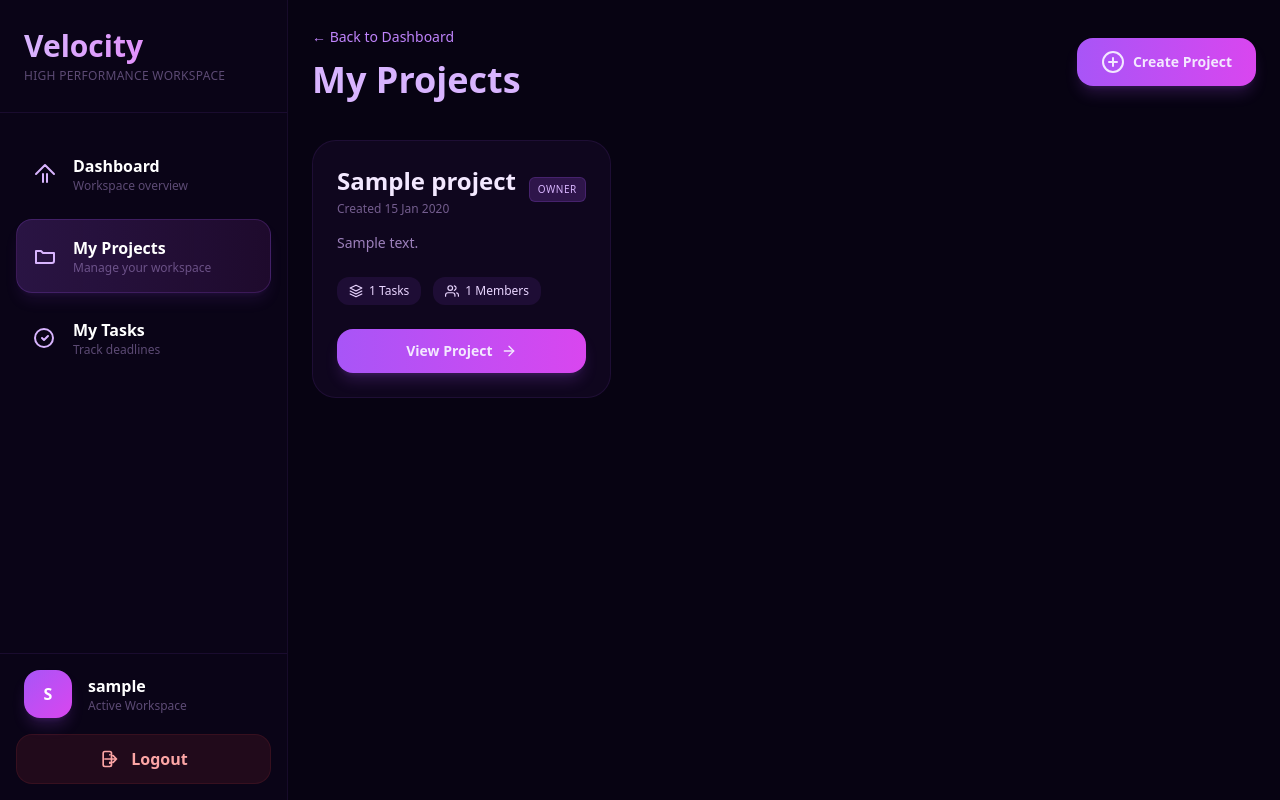
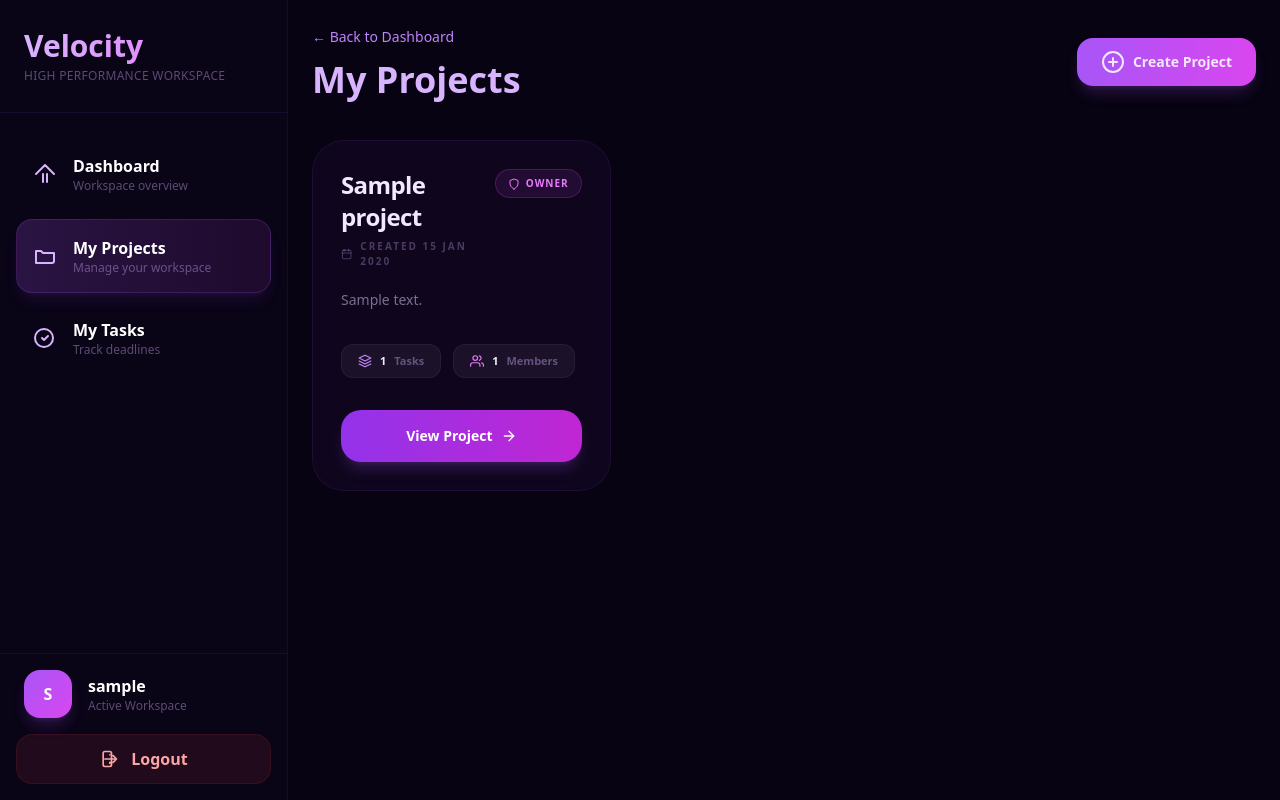
Before and after one commit to AbdulBasitKhatri/velocity, a Flask app: page /projects in a window 1280 px wide. Run offline with Flask 3, Linux system fonts and the light colour scheme; a user stored in the database is signed in; tables that the repository leaves empty hold one stand-in row (values such as "Sample post"); some libraries are stand-ins or nearby versions.

Commit message:
Consistent project cards

```diff
--- a/templates/projects.html
+++ b/templates/projects.html
@@ -39,50 +39,56 @@
 
             {% for project in projects %}
 
-            <div class="group bg-purple-500/5 border border-purple-500/10 hover:border-purple-500/30 rounded-3xl p-6 transition flex flex-col h-full">
+            <div class="group relative bg-purple-500/5 border border-purple-500/10 hover:border-purple-500/30 rounded-[2rem] p-7 backdrop-blur-md transition-all duration-300 flex flex-col h-full hover:-translate-y-2 hover:shadow-2xl hover:shadow-purple-500/10">
 
+                    <!-- AMBIENT HOVER GLOW -->
+                    <div class="absolute inset-0 opacity-0 group-hover:opacity-100 transition-opacity duration-500 bg-gradient-to-br from-purple-600/5 to-fuchsia-600/5 blur-3xl rounded-[2rem] pointer-events-none"></div>
+
+                    <div class="relative flex flex-col h-full z-10">
                         <!-- HEADER -->
-    <div class="flex items-start justify-between mb-4">
-        <div class="space-y-1">
-            <h2 class="text-2xl font-bold text-purple-100 group-hover:text-white transition">
+                        <div class="flex items-start justify-between mb-5">
+                            <div class="space-y-1.5">
+                                <h2 class="text-2xl font-extrabold text-purple-100 tracking-tight group-hover:text-white transition">
                                     {{ project.name }}
                                 </h2>
-            <p class="text-purple-300/50 text-xs">
+                                <div class="flex items-center gap-2 text-[10px] font-bold text-purple-300/30 uppercase tracking-[0.2em]">
+                                    <i data-feather="calendar" class="w-3 h-3"></i>
                                     Created {{ project.created_at.strftime('%d %b %Y') }}
-            </p>
+                                </div>
                             </div>
 
                             {% if current_user.id == project.owner_id %}
-        <span class="text-[10px] uppercase tracking-wider bg-purple-500/20 text-purple-300 px-2 py-1 mt-3 rounded-md border border-purple-500/20">
+                            <span class="flex items-center gap-1.5 bg-fuchsia-500/10 text-fuchsia-400 text-[10px] font-bold uppercase tracking-widest px-3 py-1.5 rounded-full border border-fuchsia-500/20 shadow-sm">
+                                <i data-feather="shield" class="w-3 h-3"></i>
                                 Owner
                             </span>
                             {% endif %}
                         </div>
 
                         <!-- DESCRIPTION -->
-    <p class="text-sm text-purple-300/70 mb-6 line-clamp-3 flex-grow">
-        {{ project.description or "No description provided for this project." }}
+                        <p class="text-sm text-purple-200/50 leading-relaxed mb-8 line-clamp-3 flex-grow">
+                            {{ project.description or "No specialized description provided for this objective." }}
                         </p>
 
                         <!-- STATS -->
-    <div class="flex items-center gap-3 mb-6">
-        <div class="flex items-center gap-1.5 bg-purple-500/10 px-3 py-1.5 rounded-xl text-xs text-purple-200">
-            <i data-feather="layers" class="w-3.5 h-3.5"></i>
-            {{ project.tasks|length }} Tasks
+                        <div class="flex items-center gap-3 mb-8">
+                            <div class="flex items-center gap-2 bg-white/5 border border-white/5 px-4 py-2 rounded-xl text-[11px] font-bold text-purple-100 transition group-hover:bg-purple-500/10 group-hover:border-purple-500/20">
+                                <i data-feather="layers" class="w-3.5 h-3.5 text-purple-400"></i>
+                                {{ project.tasks|length }} <span class="text-purple-300/40">Tasks</span>
                             </div>
-        <div class="flex items-center gap-1.5 bg-purple-500/10 px-3 py-1.5 rounded-xl text-xs text-purple-200">
-            <i data-feather="users" class="w-3.5 h-3.5"></i>
-            {{ project.members|length }} Members
+                            <div class="flex items-center gap-2 bg-white/5 border border-white/5 px-4 py-2 rounded-xl text-[11px] font-bold text-purple-100 transition group-hover:bg-purple-500/10 group-hover:border-purple-500/20">
+                                <i data-feather="users" class="w-3.5 h-3.5 text-fuchsia-400"></i>
+                                {{ project.members|length }} <span class="text-purple-300/40">Members</span>
                             </div>
                         </div>
 
                         <!-- ACTION -->
                         <a href="/projects/{{ project.id }}"
-       class="flex items-center justify-center gap-2 bg-gradient-to-r from-purple-500 to-fuchsia-500 hover:opacity-90 py-3 rounded-2xl font-semibold text-sm shadow-lg shadow-purple-500/20 transition">
+                            class="flex items-center justify-center gap-2 bg-gradient-to-r from-purple-600 to-fuchsia-600 hover:opacity-90 py-4 rounded-[1.25rem] font-bold text-sm text-white shadow-lg shadow-purple-500/20 transition-all active:scale-95 group-hover:gap-3">
                             <span>View Project</span>
-        <i data-feather="arrow-right" class="w-4 h-4"></i>
+                            <i data-feather="arrow-right" class="w-4 h-4 group-hover:translate-x-1 transition-transform"></i>
                         </a>
-
+                    </div>
                 </div>
 
             {% endfor %}
```
Also changed, not shown: templates/dashboard.html (+32 -31 lines). Lines whose indentation alone changed are shown as unchanged.
